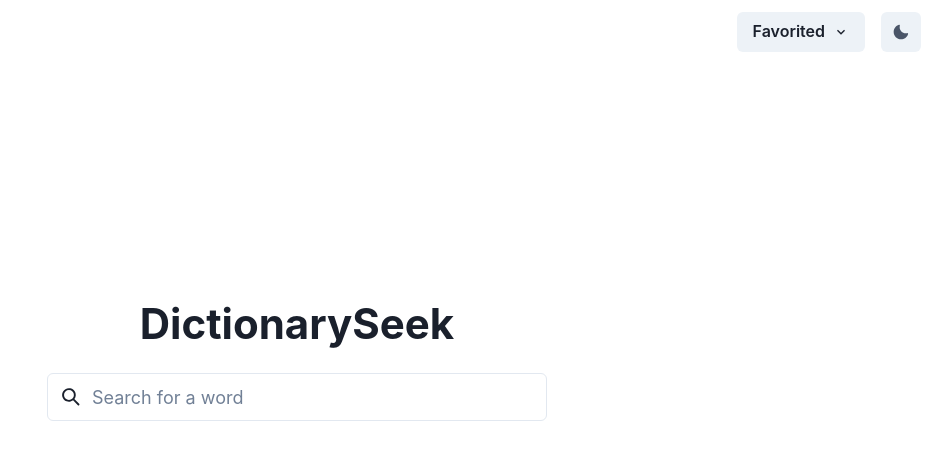
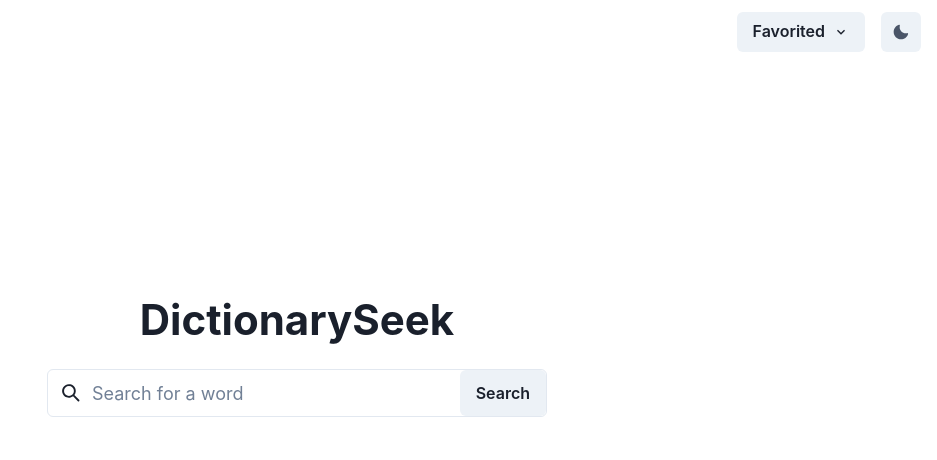
Before and after one commit to leonbjorklund/dictionaryseek, a React (Create React App) app: page / in a window 1280 px wide. Shown: the top 460 px of the page, without its empty margins (343-1280 px from the left). Built offline with nearby package versions, Linux system fonts and the light colour scheme.

Commit message:
added results

```diff
--- a/src/App.tsx
+++ b/src/App.tsx
@@ -1,15 +1,21 @@
 import { Flex, Heading } from "@chakra-ui/react";
+import { useState } from "react";
+import { SearchResult } from "./ResponseDataType";
 import { AppContainerStyle, MainContainerStyle } from "./Styles";
+import DisplayResults from "./components/DisplayResults";
 import { Header } from "./components/Header";
 import SearchBar from "./components/SearchBar";
 
 export default function App() {
+  const [searchResults, setSearchResults] = useState<SearchResult | null>(null);
+
   return (
     <Flex sx={AppContainerStyle}>
       <Header />
       <Flex sx={MainContainerStyle}>
         <Heading>DictionarySeek</Heading>
-        <SearchBar />
+        <SearchBar setSearchResults={setSearchResults} />
+        <DisplayResults searchResults={searchResults} />
       </Flex>
     </Flex>
   );
--- /dev/null
+++ b/src/ResponseDataType.ts
@@ -0,0 +1,26 @@
+export type Phonetic = {
+  text: string;
+  audio?: string;
+};
+
+export type Definition = {
+  definition: string;
+  example?: string;
+  synonyms: string[];
+  antonyms: string[];
+};
+
+export type Meaning = {
+  partOfSpeech: string;
+  definitions: Definition[];
+};
+
+export type WordData = {
+  word: string;
+  phonetic?: string;
+  phonetics: Phonetic[];
+  origin?: string;
+  meanings: Meaning[];
+};
+
+export type SearchResult = WordData[];
--- a/src/Styles.tsx
+++ b/src/Styles.tsx
@@ -34,11 +34,13 @@ export const HeaderContainerStyle = {
 
 export const SearchBarContainerStyle = {
   w: "100%",
+  flexDirection: "column",
   maxWidth: "500px",
 };
 
 export const SearchBarInputStyle = {
   paddingLeft: "2.75rem",
+  paddingRight: "6rem",
   size: "lg",
 };
 
--- /dev/null
+++ b/src/components/DisplayResults.tsx
@@ -0,0 +1,65 @@
+import { Box, Button, Collapse, Text, VStack } from "@chakra-ui/react";
+import { useState } from "react";
+import { SearchResult } from "../ResponseDataType";
+
+// Update the type to allow for null
+type DisplayResultsProps = {
+  searchResults: SearchResult | null;
+};
+
+export default function DisplayResults({ searchResults }: DisplayResultsProps) {
+  const [showMore, setShowMore] = useState(false);
+
+  if (!searchResults) {
+    // Only show this message if a search has been attempted
+    return null;
+  }
+
+  return (
+    <VStack align="start" spacing={4}>
+      {searchResults.map((result, index) => (
+        <Box key={index} p={5} shadow="md" borderWidth="1px">
+          <Text fontSize="xl" fontWeight="bold">
+            {result.word}
+          </Text>
+          {result.phonetics && result.phonetics[0] && <Text>Phonetic: {result.phonetics[0].text}</Text>}
+          {result.meanings.map((meaning, meaningIndex) => (
+            <VStack key={meaningIndex} align="start" pt={2}>
+              <Text fontSize="md" fontWeight="semibold">
+                {meaning.partOfSpeech}
+              </Text>
+              {meaning.definitions.map((definition, defIndex) => (
+                <Box key={defIndex}>
+                  {defIndex === 0 ? (
+                    // Display first definition and example
+                    <Box>
+                      <Text>1. {definition.definition}</Text>
+                      {definition.example && <Text>Example: {definition.example}</Text>}
+                    </Box>
+                  ) : (
+                    // Remaining definitions in a Collapse component
+                    <Collapse in={showMore} animateOpacity>
+                      {showMore && (
+                        <Box pt={2}>
+                          <Text>
+                            {defIndex + 1}. {definition.definition}
+                          </Text>
+                          {definition.example && <Text>Example: {definition.example}</Text>}
+                        </Box>
+                      )}
+                    </Collapse>
+                  )}
+                </Box>
+              ))}
+              {meaning.definitions.length > 1 && (
+                <Button size="sm" onClick={() => setShowMore(!showMore)} mt={2}>
+                  {showMore ? "See Less" : "See More"}
+                </Button>
+              )}
+            </VStack>
+          ))}
+        </Box>
+      ))}
+    </VStack>
+  );
+}
--- a/src/components/SearchBar.tsx
+++ b/src/components/SearchBar.tsx
@@ -1,16 +1,74 @@
 import { SearchIcon } from "@chakra-ui/icons";
-import { Flex, Input, InputGroup, InputLeftElement } from "@chakra-ui/react";
+import { Button, Flex, Input, InputGroup, InputLeftElement, InputRightElement, Text } from "@chakra-ui/react";
+import { useState } from "react";
 import { SearchBarContainerStyle, SearchBarInputStyle, SearchIconContainerStyle } from "../Styles";
 
-export default function SearchBar() {
+interface SearchBarProps {
+  setSearchResults: (results: any) => void;
+}
+
+export default function SearchBar({ setSearchResults }: SearchBarProps) {
+  const [inputValue, setInputValue] = useState("");
+  const [error, setError] = useState("");
+  const [loading, setLoading] = useState(false);
+
+  const handleInputChange = (e: React.ChangeEvent<HTMLInputElement>) => {
+    setInputValue(e.target.value);
+    setError("");
+  };
+
+  const handleSubmit = async (e: React.FormEvent<HTMLFormElement>) => {
+    e.preventDefault();
+
+    // Check if the input is empty
+    if (!inputValue.trim()) {
+      setError("You have to input a search term before searching.");
+      setSearchResults(null);
+      return;
+    }
+
+    setLoading(true);
+    setSearchResults(null); // Reset search results on new submission
+    try {
+      const response = await fetch(`https://api.dictionaryapi.dev/api/v2/entries/en/${inputValue}`);
+      if (!response.ok) {
+        throw new Error(`No results for "${inputValue}" found. Try another search.`);
+      }
+      const data = await response.json();
+      setSearchResults(data);
+      console.log("data", data);
+      setError("");
+    } catch (error: any) {
+      setError(error.message);
+    } finally {
+      setLoading(false);
+    }
+  };
+
   return (
     <Flex sx={SearchBarContainerStyle}>
-      <InputGroup>
-        <InputLeftElement sx={SearchIconContainerStyle}>
-          <SearchIcon boxSize="1.1rem" />
-        </InputLeftElement>
-        <Input sx={SearchBarInputStyle} size="lg" placeholder="Search for a word" />
-      </InputGroup>
+      <form style={{ width: "100%" }} onSubmit={handleSubmit}>
+        <InputGroup>
+          <InputLeftElement sx={SearchIconContainerStyle}>
+            <SearchIcon boxSize="1.1rem" />
+          </InputLeftElement>
+          <Input
+            sx={SearchBarInputStyle}
+            size="lg"
+            placeholder="Search for a word"
+            onChange={handleInputChange}
+            value={inputValue}
+          />
+          <InputRightElement w="auto" h="100%" p="1px">
+            <Button h="100%" type="submit" isLoading={loading}>
+              Search
+            </Button>
+          </InputRightElement>
+        </InputGroup>
+      </form>
+      <Flex flexDirection="column" mt="2" width="100%">
+        {error && <Text color="red.500">{error}</Text>}
+      </Flex>
     </Flex>
   );
 }
```
